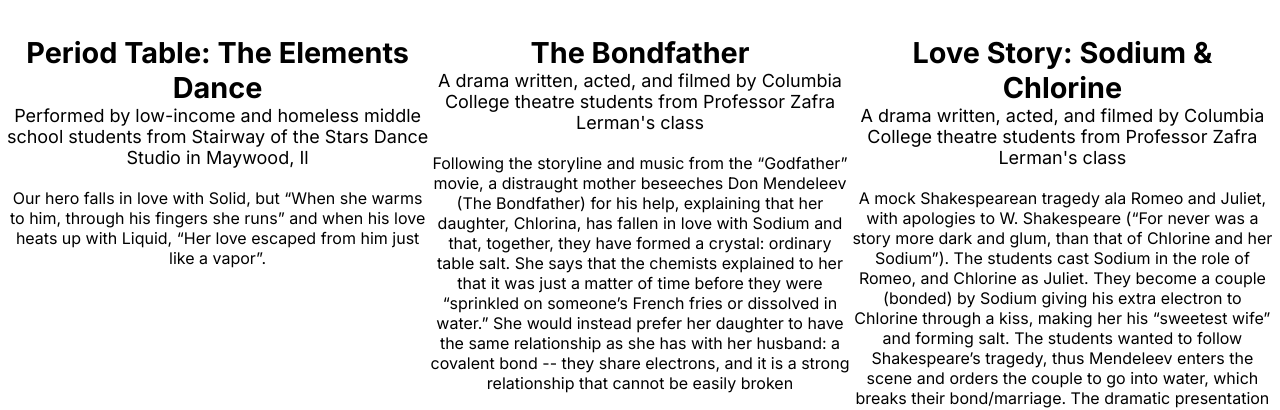
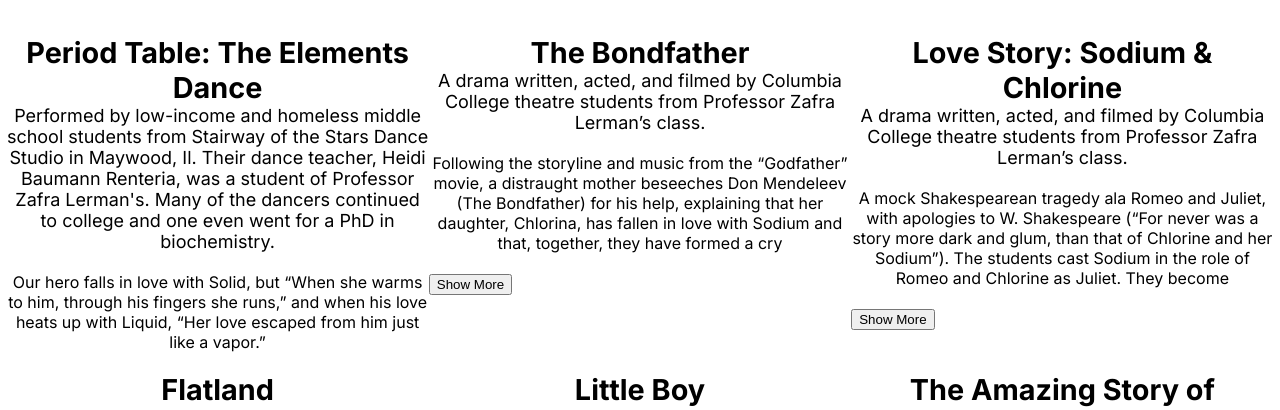
Before and after one commit to DannyMExe/lerman-institute, a Next.js app: page /videos in a window 1280 px wide. Shown: the part 399-809 px from the top of the page. Built offline with nearby package versions, Linux system fonts and the light colour scheme.

Commit message:
show more button on videos

```diff
--- a/app/videos/page.js
+++ b/app/videos/page.js
@@ -7,23 +7,23 @@ const videos = () => {
     {
       id: "tNwHYh5YbZo",
       title: "Period Table: The Elements Dance",
-      desc: `Our hero falls in love with Solid, but “When she warms to him, through his fingers she runs” and when his love heats up with Liquid, “Her love escaped from him just like a vapor”.`,
+      desc: `Our hero falls in love with Solid, but “When she warms to him, through his fingers she runs,” and when his love heats up with Liquid, “Her love escaped from him just like a vapor.”`,
       studentInfo:
-        "Performed by low-income and homeless middle school students from Stairway of the Stars Dance Studio in Maywood, Il",
+        "Performed by low-income and homeless middle school students from Stairway of the Stars Dance Studio in Maywood, Il. Their dance teacher, Heidi Baumann Renteria, was a student of Professor Zafra Lerman's. Many of the dancers continued to college and one even went for a PhD in biochemistry.",
     },
     {
       id: "6wLCKkr_yQk",
       title: "The Bondfather",
-      desc: `Following the storyline and music from the “Godfather” movie, a distraught mother beseeches Don Mendeleev (The Bondfather) for his help, explaining that her daughter, Chlorina, has fallen in love with Sodium and that, together, they have formed a crystal: ordinary table salt. She says that the chemists explained to her that it was just a matter of time before they were “sprinkled on someone’s French fries or dissolved in water.” She would instead prefer her daughter to have the same relationship as she has with her husband: a covalent bond -- they share electrons, and it is a strong relationship that cannot be easily broken`,
+      desc: `Following the storyline and music from the “Godfather” movie, a distraught mother beseeches Don Mendeleev (The Bondfather) for his help, explaining that her daughter, Chlorina, has fallen in love with Sodium and that, together, they have formed a crystal: ordinary table salt. She says the chemists explained that it was just a matter of time before they were “sprinkled on someone’s French fries or dissolved in water.” She would instead prefer her daughter to have the same relationship as she has with her husband: a covalent bond -- they share electrons, and it is a strong relationship that cannot be easily broken.`,
       studentInfo:
-        "A drama written, acted, and filmed by Columbia College theatre students from Professor Zafra Lerman's class",
+        "A drama written, acted, and filmed by Columbia College theatre students from Professor Zafra Lerman’s class.",
     },
     {
       id: "4SiPnGJcI4A",
       title: "Love Story: Sodium & Chlorine",
-      desc: "A mock Shakespearean tragedy ala Romeo and Juliet, with apologies to W. Shakespeare (“For never was a story more dark and glum, than that of Chlorine and her Sodium”). The students cast Sodium in the role of Romeo, and Chlorine as Juliet. They become a couple (bonded) by Sodium giving his extra electron to Chlorine through a kiss, making her his “sweetest wife” and forming salt. The students wanted to follow Shakespeare’s tragedy, thus Mendeleev enters the scene and orders the couple to go into water, which breaks their bond/marriage. The dramatic presentation ends with all actors holding placards stating “Learn to take every tragedy with a grain of ...SALT” with the couple appearing one final time together behind the word “SALT”. The students who wrote and performed this play have reported that they recall this subject stronger than any other, because they internalized the subject when they wrote and acted the play.",
+      desc: "A mock Shakespearean tragedy ala Romeo and Juliet, with apologies to W. Shakespeare (“For never was a story more dark and glum, than that of Chlorine and her Sodium”). The students cast Sodium in the role of Romeo and Chlorine as Juliet. They become a couple (bonded) by Sodium giving his extra electron to Chlorine through a kiss, making her his “sweetest wife” and forming salt. The students wanted to follow Shakespeare’s tragedy. Thus, Mendeleev enters the scene and orders the couple to go into the water, which breaks their bond/marriage. The dramatic presentation ends with all actors holding placards stating, “Learn to take every tragedy with a grain of ...SALT,” with the couple appearing one final time together behind the word “SALT.” The students who wrote and performed this play reported that they recalled this subject stronger than any other because they internalized it when writing and acting.",
       studentInfo:
-        "A drama written, acted, and filmed by Columbia College theatre students from Professor Zafra Lerman's class",
+        "A drama written, acted, and filmed by Columbia College theatre students from Professor Zafra Lerman’s class.",
     },
     {
       id: "boMp0vz_uRk",
--- /dev/null
+++ b/src/components/ShowMore.module.css
@@ -0,0 +1,15 @@
+ .bg {
+     width: 100%;
+     text-align: center;
+     margin: auto;
+     margin-bottom: 20px;
+     font-size: medium;
+     padding-bottom: 0;
+    }
+
+
+@media (max-width: 750px) {
+    .bg {
+      padding-inline: 15px;
+    }
+  }
--- a/src/components/VideoBar.js
+++ b/src/components/VideoBar.js
@@ -2,6 +2,7 @@
 import React from "react";
 import Youtube from "react-youtube";
 import styles from "./VideoBar.module.css"; // Import the CSS module
+import ShowMore from "./showMore";
 
 const VideoBar = ({ videos, home }) => {
   const options = {};
@@ -14,7 +15,8 @@ const VideoBar = ({ videos, home }) => {
             <Youtube videoId={video.id} opts={options} />
             <h3 className={styles.bg}>{video.title}</h3>
             <p className={styles.studentInfo}>{video.studentInfo}</p>
-            <p className={styles.bg}>{video.desc}</p>
+            {/* <p className={styles.bg}>{video.desc}</p> */}
+            <ShowMore text={video.desc} maxCharacters={250} />
           </div>
         );
       })}
--- /dev/null
+++ b/src/components/showMore.jsx
@@ -0,0 +1,25 @@
+import React, { useState } from "react";
+import styles from "./ShowMore.module.css";
+
+const ShowMore = ({ text, maxCharacters }) => {
+  const [showMore, setShowMore] = useState(false);
+
+  const toggleShowMore = () => {
+    setShowMore(!showMore);
+  };
+
+  const displayText = showMore ? text : text.slice(0, maxCharacters);
+
+  return (
+    <div>
+      <p className={styles.bg}>{displayText}</p>
+      {text.length > maxCharacters && (
+        <button onClick={toggleShowMore}>
+          {showMore ? "Show Less" : "Show More"}
+        </button>
+      )}
+    </div>
+  );
+};
+
+export default ShowMore;
```
Also changed, not shown: app/board/page.js (+7 -5 lines), app/page.js (+16 -16 lines).
